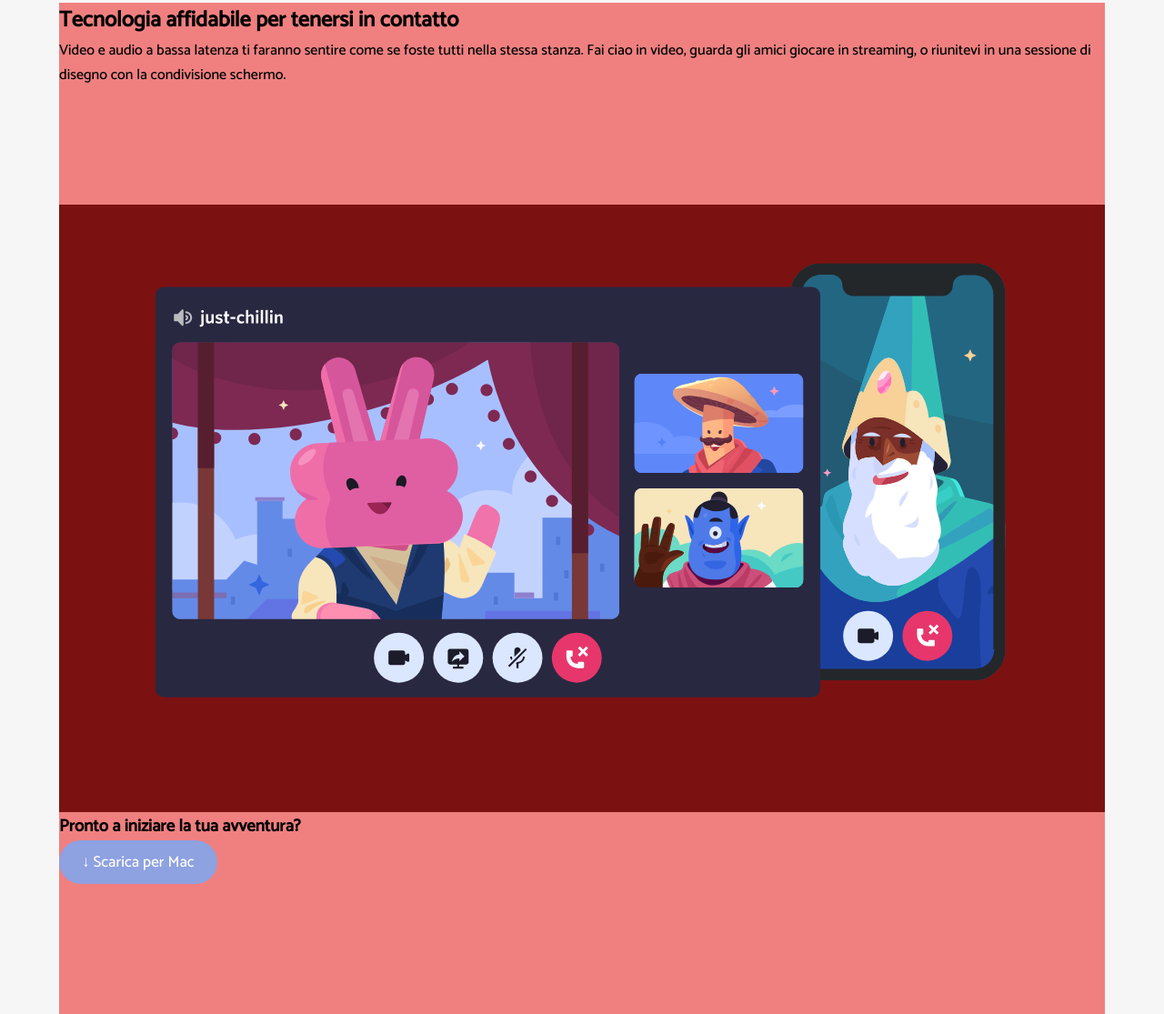
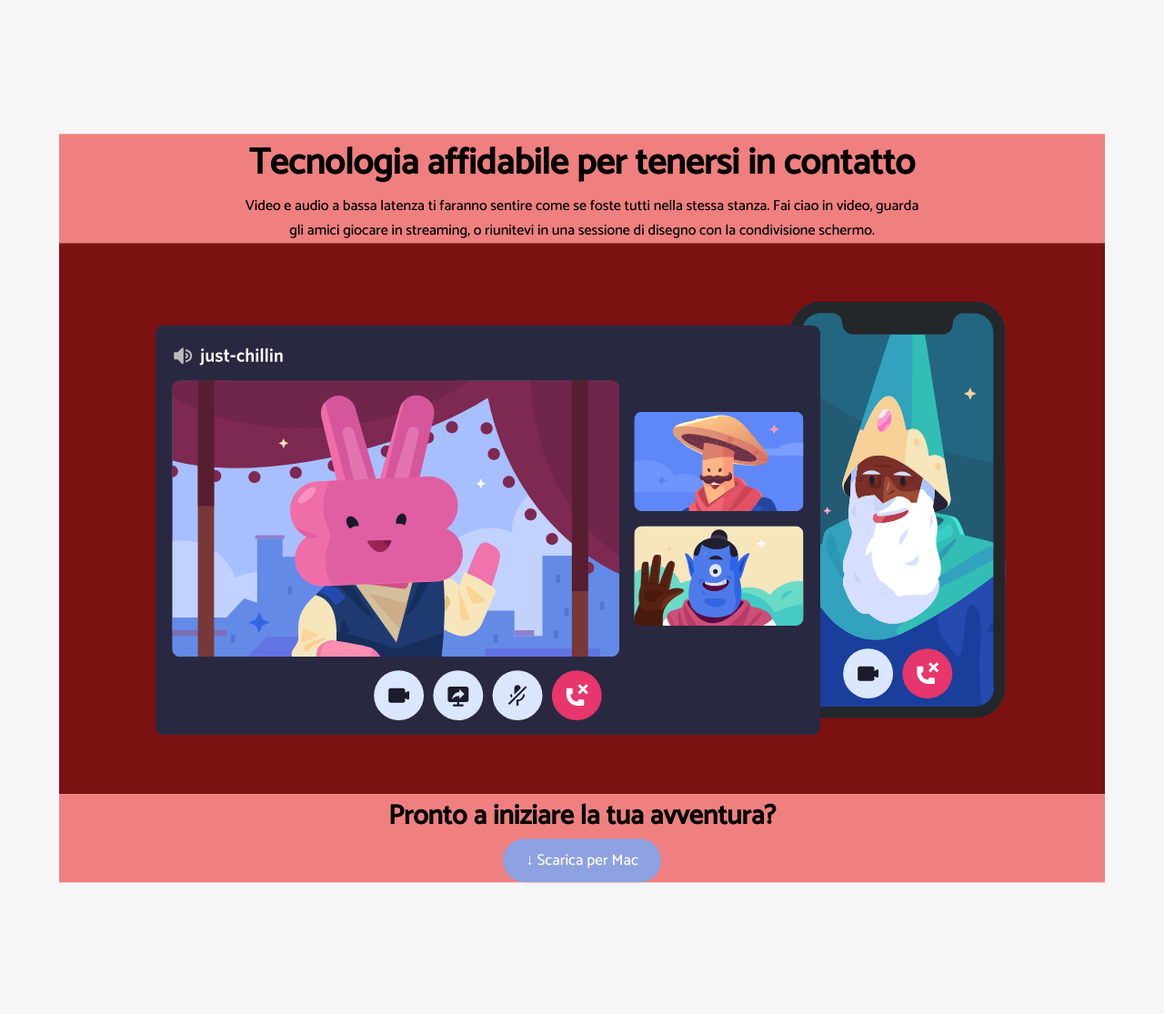
Before and after one commit to lumilio/htmlcss-discord, a plain HTML site: page index.html in a window 1280 px wide. Shown: the part 2514-3629 px from the top of the page at 91% size. Drawn offline with Linux system fonts and the light colour scheme.

Commit message:
clearfix ultima sezione main

```diff
--- a/css/cascading-style-sheets.css
+++ b/css/cascading-style-sheets.css
@@ -190,6 +190,10 @@ nav #button1 {
     width: 40%;
 }
 
+
+
+
+
 .box3{
     background-color: #f6f6f6;
     /* background-color: grey;
@@ -203,27 +207,22 @@ nav #button1 {
 
 
 
-
-
-
-
 .box5{
     background-color: #f6f6f6;
     width: 100%;
     position: relative;
+    text-align: center;
 }
 
 .main-txt{
     width: 1150px;
     height: 100%;
-    background-color: hotpink;
     margin: auto;
 }
 
 .main-special{
     width: 1150px;
-    height: 80%;
-    background-color: khaki;
+/*     height: 80%; <----- aggiungere padding per distanziare*/
     margin: auto;
     top: 50%;
     left: 50%;
@@ -233,13 +232,13 @@ nav #button1 {
 
 .special1 , .special3{
     width: 100%;
-    height: 20%;
+/*     height: 20%; */
     background-color: lightcoral;
 }
 
 .special2{
     width: 100%;
-    height: 60%;
+/*     height: 60%; */
     background-color: rgb(124, 17, 17);
 }
 
@@ -263,8 +262,21 @@ nav #button1 {
     color: white;
 }
 
+.box5  h2 {
+    font-size: 40px;
+}
+
+.box5 p {
+    width: 65%;
+    margin: auto;
+}
+
+.box5  h3 {
+    font-size: 30px;
+}
+
+
 /* footer */
-
 
 
 
@@ -388,10 +400,34 @@ footer{
 */
 
 
+
+.box5{
+    background-color: #f6f6f6;
+    width: 100%;
+    position: relative;
+    text-align: center;
+}
+
 .debug .box5{
     height: 1390px;
 }
 
+.special1 , .special3{
+    height: 20%;
+    background-color: lightcoral;
+}
+
+.special2{
+    height: 60%;
+    background-color: rgb(124, 17, 17);
+}
+
+
+
+
+
+
+
 .debug footer{
     height: 510px;
 }
--- a/index.html
+++ b/index.html
@@ -96,14 +96,14 @@
 
     <div class="box5">
       <div class="main-special">
-        <div class="special1">
+        <div class="special1 clearfix">
           <h2>Tecnologia affidabile per tenersi in contatto</h2>
           <p>Video e audio a bassa latenza ti faranno sentire come se foste tutti nella stessa stanza. Fai ciao in video, guarda gli amici giocare in streaming, o riunitevi in una sessione di disegno con la condivisione schermo.</p>
         </div>
-        <div class="special2">
+        <div class="special2 clearfix">
           <img src="img/item4-big.svg" alt="">
         </div>
-        <div class="special3">
+        <div class="special3 clearfix">
           <h3>Pronto a iniziare la tua avventura?</h3>
           <button id="button1"> &darr; Scarica per Mac</button>
         </div>
```
